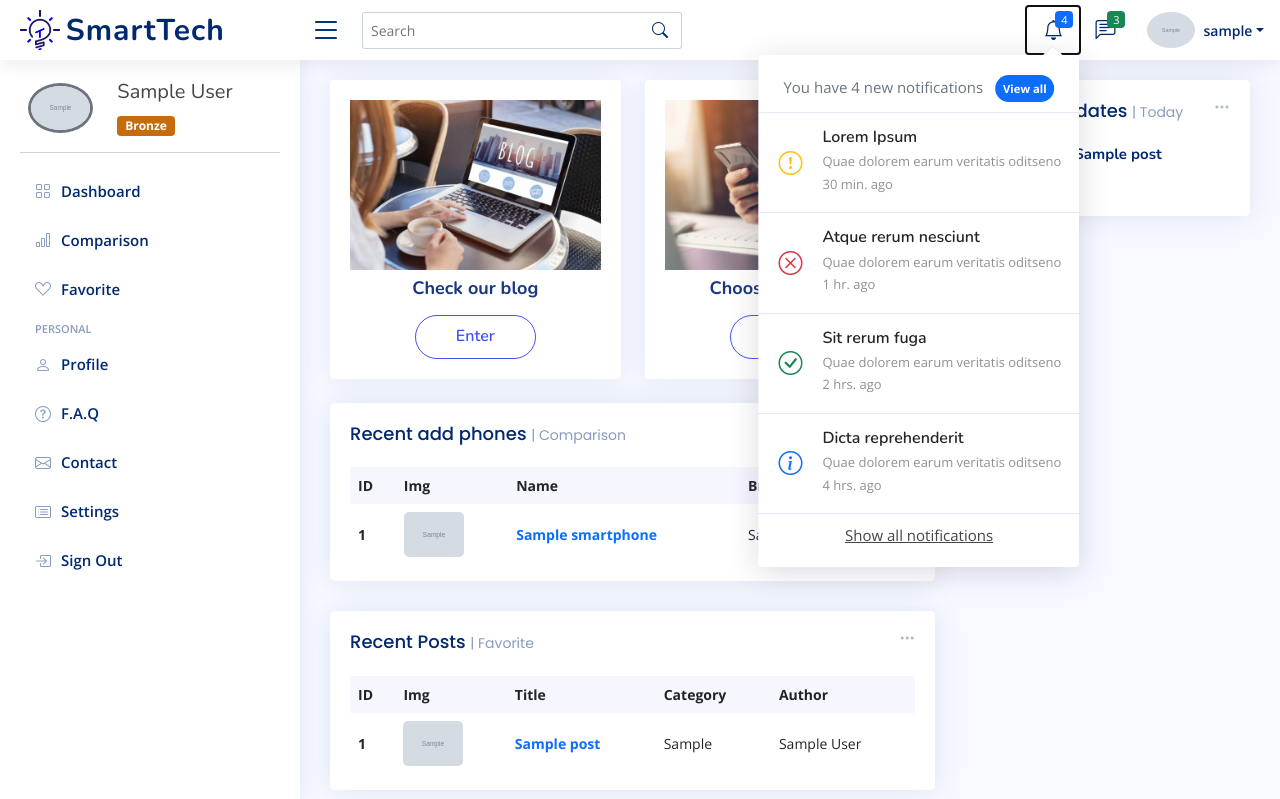
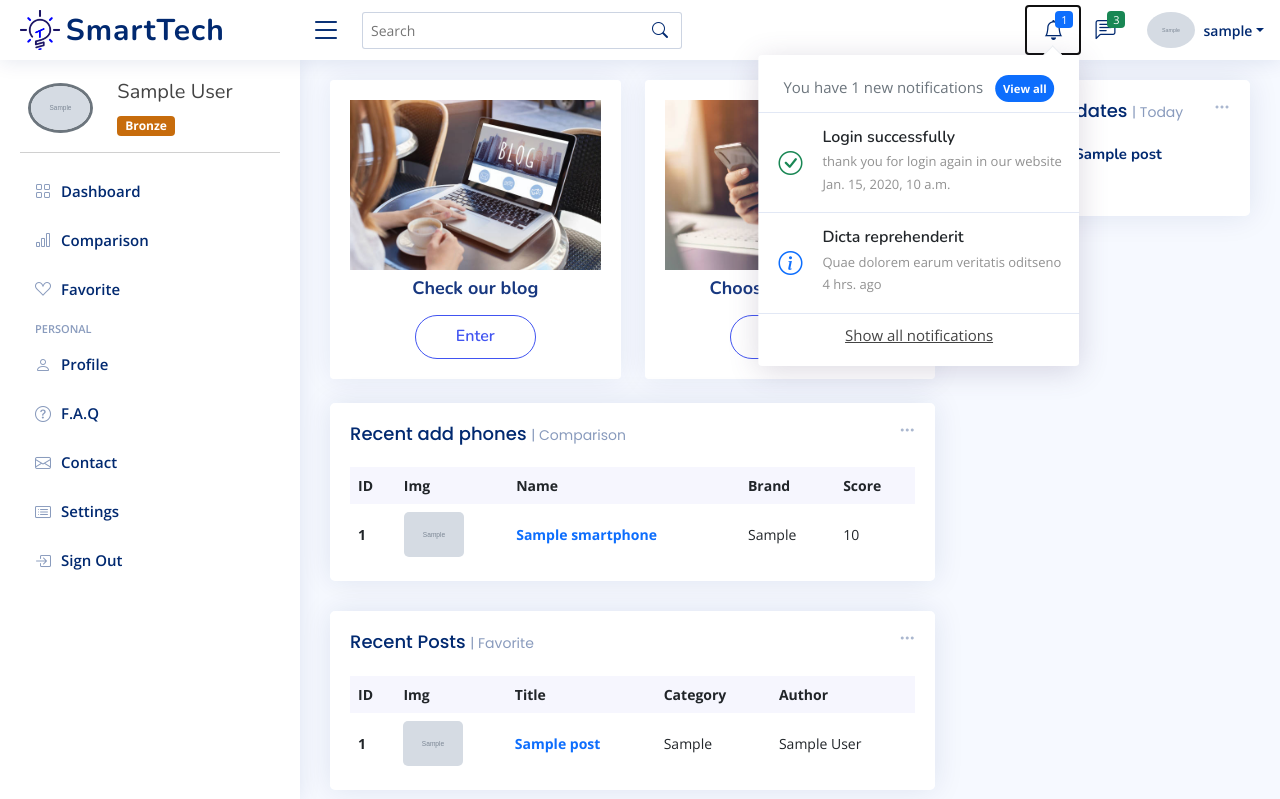
Before and after one commit to DtechB/smartTech, a Django app: page /account/ in a window 1280 px wide, after a click that opens the changed part. Shown: the top 799 px of the page. Run offline with Django 3.2, Linux system fonts and the light colour scheme; a user stored in the database is signed in; tables that the repository leaves empty hold one stand-in row (values such as "Sample post"); grey boxes marked "Sample" are stand-in pictures; some libraries are stand-ins or nearby versions.

Commit message:
add toast in blog page and set notification in account.

```diff
--- a/account/templates/account/index.html
+++ b/account/templates/account/index.html
@@ -13,7 +13,7 @@
     <header id="header1" class="header fixed-top d-flex align-items-center">
 
         <div class="d-flex align-items-center justify-content-between">
-            <a href="index.html" class="logo d-flex align-items-center">
+            <a href="{% url 'main-page-index' %}" class="logo d-flex align-items-center">
                 <img src="{% static 'img/logo_test.png' %}" alt="">
                 <span class="d-none d-lg-block">SmartTech</span>
             </a>
@@ -40,12 +40,12 @@
 
                     <a class="nav-link nav-icon" href="#" data-bs-toggle="dropdown">
                         <i class="bi bi-bell"></i>
-                        <span class="badge bg-primary badge-number">4</span>
+                        <span class="badge bg-primary badge-number">1</span>
                     </a><!-- End Notification Icon -->
 
                     <ul class="dropdown-menu dropdown-menu-end dropdown-menu-arrow notifications">
                         <li class="dropdown-header">
-                            You have 4 new notifications
+                            You have 1 new notifications
                             <a href="#"><span class="badge rounded-pill bg-primary p-2 ms-2">View all</span></a>
                         </li>
                         <li>
@@ -53,37 +53,11 @@
                         </li>
 
                         <li class="notification-item">
-                            <i class="bi bi-exclamation-circle text-warning"></i>
-                            <div>
-                                <h4>Lorem Ipsum</h4>
-                                <p>Quae dolorem earum veritatis oditseno</p>
-                                <p>30 min. ago</p>
-                            </div>
-                        </li>
-
-                        <li>
-                            <hr class="dropdown-divider">
-                        </li>
-
-                        <li class="notification-item">
-                            <i class="bi bi-x-circle text-danger"></i>
-                            <div>
-                                <h4>Atque rerum nesciunt</h4>
-                                <p>Quae dolorem earum veritatis oditseno</p>
-                                <p>1 hr. ago</p>
-                            </div>
-                        </li>
-
-                        <li>
-                            <hr class="dropdown-divider">
-                        </li>
-
-                        <li class="notification-item">
                             <i class="bi bi-check-circle text-success"></i>
                             <div>
-                                <h4>Sit rerum fuga</h4>
-                                <p>Quae dolorem earum veritatis oditseno</p>
-                                <p>2 hrs. ago</p>
+                                <h4>Login successfully</h4>
+                                <p>thank you for login again in our website</p>
+                                <p>{{ user.last_login}}</p>
                             </div>
                         </li>
 
--- a/smartTech/settings.py
+++ b/smartTech/settings.py
@@ -27,9 +27,9 @@ LOGIN_URL = 'login'
 SECRET_KEY = config('SECRET_KEY')
 
 # SECURITY WARNING: don't run with debug turned on in production!
-DEBUG = False
+DEBUG = True
 
-ALLOWED_HOSTS = ['localhost', '127.0.0.1']
+ALLOWED_HOSTS = []
 
 # Application definition
 
```
Also changed, not shown: blog/templates/blog/blog-base.html (+10 -1 lines), blog/templates/blog/blog-content.html (+35 -4 lines).
